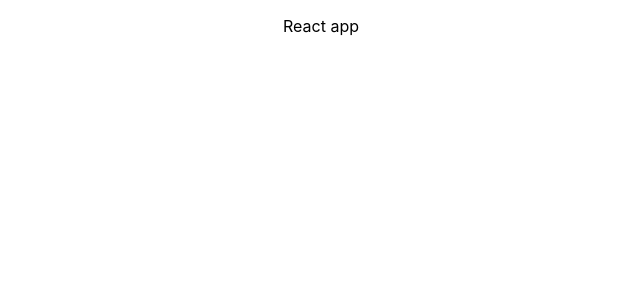
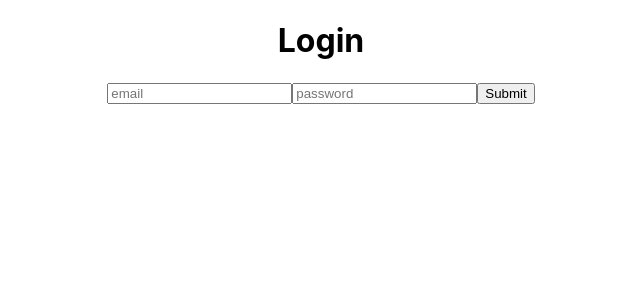
Before and after one commit to bakotamas1997/fragments, a React (Create React App) app in the folder client/: page / in a window 1280 px wide. Shown: the top 300 px of the page, without its empty margins (319-959 px from the left). Built offline with nearby package versions, Linux system fonts and the light colour scheme.

Commit message:
Added basic login

```diff
--- a/client/package.json
+++ b/client/package.json
@@ -6,6 +6,7 @@
     "@testing-library/jest-dom": "^5.14.1",
     "@testing-library/react": "^11.2.7",
     "@testing-library/user-event": "^12.8.3",
+    "axios": "^0.24.0",
     "react": "^17.0.2",
     "react-dom": "^17.0.2",
     "react-redux": "^7.2.6",
@@ -39,5 +40,6 @@
       "last 1 firefox version",
       "last 1 safari version"
     ]
-  }
+  },
+  "proxy": "http://localhost:5000"
 }
--- a/client/src/App.js
+++ b/client/src/App.js
@@ -1,9 +1,11 @@
 import "./App.css";
+import { Route } from "react-router";
+import Login from "./components/auth/Login";
 
 function App() {
   return (
     <div className="App">
-      <p>React app</p>
+      <Login />
     </div>
   );
 }
--- /dev/null
+++ b/client/src/components/auth/Login.js
@@ -0,0 +1,41 @@
+import React from "react";
+import { useState } from "react";
+import { auth } from "../../store/actions";
+import { useSelector, useDispatch } from "react-redux";
+
+const Login = () => {
+  const dispatch = useDispatch();
+  const loading = useSelector((state) => state.loading);
+
+  const [email, setEmail] = useState("");
+  const [password, setPassword] = useState("");
+
+  const onSubmit = (event) => {
+    event.preventDefault();
+    dispatch(auth(email, password));
+  };
+
+  return (
+    <div>
+      <h1>Login</h1>
+      <form action={onSubmit}>
+        <input
+          type="email"
+          placeholder="email"
+          value={email}
+          onChange={(e) => setEmail(e.target.value)}
+        />
+        <input
+          type="password"
+          placeholder="password"
+          value={password}
+          onChange={(e) => setPassword(e.target.value)}
+        />
+        <button onClick={onSubmit}>Submit</button>
+        <p>{loading ? "Loading..." : null}</p>
+      </form>
+    </div>
+  );
+};
+
+export default Login;
--- a/client/src/index.js
+++ b/client/src/index.js
@@ -1,15 +1,32 @@
-import React from 'react';
-import ReactDOM from 'react-dom';
-import './index.css';
-import App from './App';
-import reportWebVitals from './reportWebVitals';
+import React from "react";
+import ReactDOM from "react-dom";
+import "./index.css";
+import App from "./App";
+import reportWebVitals from "./reportWebVitals";
+import { createStore, applyMiddleware, compose } from "redux";
+import authReducer from "./store/reducers/auth";
+import thunk from "redux-thunk";
+import { Provider } from "react-redux";
+import { BrowserRouter } from "react-router-dom";
 
-ReactDOM.render(
-  <React.StrictMode>
-    <App />
-  </React.StrictMode>,
-  document.getElementById('root')
+const composeEnhancers = window.__REDUX_DEVTOOLS_EXTENSION_COMPOSE__ || compose;
+
+const store = createStore(
+  authReducer,
+  composeEnhancers(applyMiddleware(thunk))
 );
+
+const app = (
+  <Provider store={store}>
+    <BrowserRouter>
+      <React.StrictMode>
+        <App />
+      </React.StrictMode>
+    </BrowserRouter>
+  </Provider>
+);
+
+ReactDOM.render(app, document.getElementById("root"));
 
 // If you want to start measuring performance in your app, pass a function
 // to log results (for example: reportWebVitals(console.log))
--- /dev/null
+++ b/client/src/store/actions/actionTypes.js
@@ -0,0 +1,4 @@
+export const AUTH_START = "AUTH_START";
+export const AUTH_SUCCESS = "AUTH_SUCCESS";
+export const AUTH_FAIL = "AUTH_FAIL";
+export const AUTH_LOGOUT = "AUTH_LOGOUT";
--- /dev/null
+++ b/client/src/store/actions/auth.js
@@ -0,0 +1,51 @@
+import * as actionTypes from "./actionTypes";
+import axios from "axios";
+
+export const authStart = () => {
+  return {
+    type: actionTypes.AUTH_START,
+  };
+};
+
+export const authSuccess = (token, email) => {
+  return {
+    type: actionTypes.AUTH_SUCCESS,
+    token: token,
+    email: email,
+  };
+};
+
+export const authFail = (error) => {
+  return {
+    type: actionTypes.AUTH_SUCCESS,
+    error: error,
+  };
+};
+
+export const authLogout = () => {
+  localStorage.removeItem("token");
+  localStorage.removeItem("email");
+
+  return {
+    type: actionTypes.AUTH_LOGOUT,
+  };
+};
+
+export const auth = (email, password) => {
+  return (dispatch) => {
+    dispatch(authStart());
+    const authData = {
+      email: email,
+      password: password,
+    };
+
+    axios
+      .post("/api/users/login", authData)
+      .then((response) => {
+        localStorage.setItem("token", response.data.token);
+        localStorage.setItem("email", response.data.email);
+        dispatch(authSuccess(response.data.token, response.data.email));
+      })
+      .catch((err) => console.log(err));
+  };
+};
--- /dev/null
+++ b/client/src/store/actions/index.js
@@ -0,0 +1 @@
+export { auth, authLogout } from "./auth";
--- /dev/null
+++ b/client/src/store/reducers/auth.js
@@ -0,0 +1,45 @@
+import * as actionTypes from "../actions/actionTypes";
+
+const initialState = {
+  token: null,
+  email: null,
+  loading: false,
+  error: null,
+};
+
+const authReducer = (state = initialState, action) => {
+  switch (action.type) {
+    case actionTypes.AUTH_START: {
+      return {
+        ...state,
+        loading: true,
+      };
+    }
+    case actionTypes.AUTH_SUCCESS: {
+      return {
+        ...state,
+        token: action.token,
+        email: action.email,
+        loading: false,
+      };
+    }
+    case actionTypes.AUTH_FAIL: {
+      return {
+        ...state,
+        loading: false,
+        error: action.error,
+      };
+    }
+    case actionTypes.AUTH_LOGOUT: {
+      return {
+        ...state,
+        token: null,
+        email: null,
+      };
+    }
+    default:
+      return state;
+  }
+};
+
+export default authReducer;
```
Also changed, not shown: client/src/components/auth/LoginForm.js (added, +11 -0 lines), 2 other files (tests, documents, lock files or other folders).
